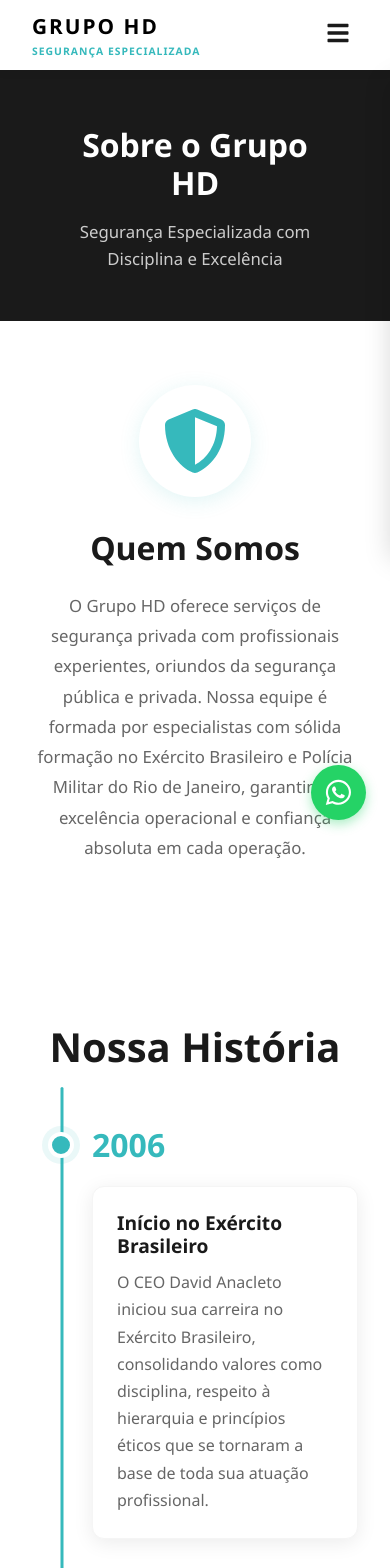
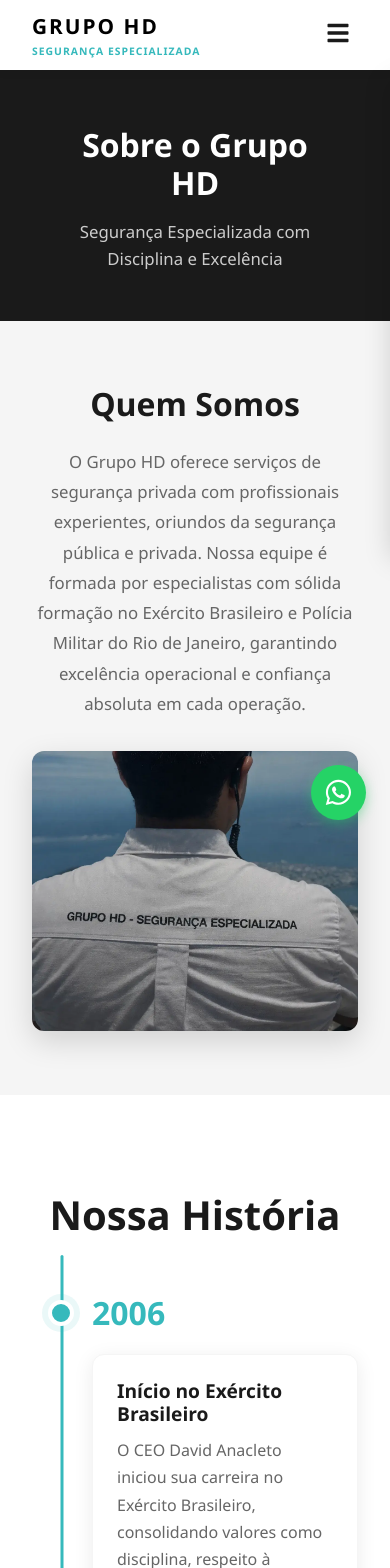
Before and after one commit to dan94k/grupohd, a React (Vite) app: page /sobre in a window 390 px wide. Shown: the top 1568 px of the page. Built offline with nearby package versions, Linux system fonts and the light colour scheme.

Commit message:
Ajuste sobre

```diff
--- a/src/pages/About.css
+++ b/src/pages/About.css
@@ -25,24 +25,20 @@
 /* Intro Section */
 .intro-section {
   padding: 5rem 0;
-  background: var(--color-white);
+  background: var(--color-gray-lighter);
 }
 
 .intro-content {
-  max-width: 900px;
+  max-width: 1100px;
   margin: 0 auto;
-  text-align: center;
+  display: grid;
+  grid-template-columns: 1fr 1fr;
+  gap: 4rem;
+  align-items: center;
 }
 
-.intro-icon {
-  font-size: 5rem;
-  color: #36b9bc;
-  margin-bottom: 2rem;
-  display: inline-flex;
-  padding: 2rem;
-  background: var(--color-white);
-  border-radius: 50%;
-  box-shadow: 0 4px 20px rgba(54, 185, 188, 0.15);
+.intro-text {
+  text-align: left;
 }
 
 .intro-text h2 {
@@ -55,8 +51,26 @@
   font-size: 1.15rem;
   line-height: 1.9;
   color: var(--color-gray);
-  max-width: 800px;
-  margin: 0 auto;
+}
+
+.intro-image {
+  display: flex;
+  justify-content: center;
+  align-items: center;
+  width: 100%;
+  height: 100%;
+  overflow: hidden;
+  border-radius: 12px;
+  box-shadow: 0 8px 30px rgba(0, 0, 0, 0.1);
+}
+
+.intro-image img {
+  width: 100%;
+  height: 100%;
+  min-height: 320px;
+  object-fit: cover;
+  object-position: center;
+  display: block;
 }
 
 /* MVV Section */
@@ -359,16 +373,11 @@
   flex-shrink: 0;
 }
 
-.ceo-image .image-placeholder {
+.ceo-image img {
   width: 140px;
   height: 140px;
-  background: #36b9bc;
   border-radius: 50%;
-  display: flex;
-  align-items: center;
-  justify-content: center;
-  font-size: 4.5rem;
-  color: var(--color-white);
+  object-fit: cover;
   box-shadow: 0 8px 25px rgba(54, 185, 188, 0.3);
   border: 4px solid var(--color-white);
 }
@@ -432,9 +441,14 @@
     padding: 4rem 0;
   }
 
-  .intro-icon {
-    font-size: 4rem;
-    padding: 1.5rem;
+  .intro-content {
+    grid-template-columns: 1fr;
+    gap: 2rem;
+    text-align: center;
+  }
+
+  .intro-text {
+    text-align: center;
   }
 
   .intro-text h2 {
@@ -443,6 +457,14 @@
 
   .intro-text p {
     font-size: 1.05rem;
+  }
+
+  .intro-image {
+    min-height: 280px;
+  }
+
+  .intro-image img {
+    min-height: 280px;
   }
 
   .mvv-section .section-title {
@@ -527,10 +549,9 @@
     padding: 2rem;
   }
 
-  .ceo-image .image-placeholder {
+  .ceo-image img {
     width: 120px;
     height: 120px;
-    font-size: 4rem;
     margin: 0 auto;
   }
 
--- a/src/pages/About.jsx
+++ b/src/pages/About.jsx
@@ -1,5 +1,5 @@
 import { useTranslation } from 'react-i18next'
-import { FaBullseye, FaEye, FaStar, FaShieldAlt, FaUserTie } from 'react-icons/fa'
+import { FaBullseye, FaEye, FaStar } from 'react-icons/fa'
 import './About.css'
 
 export default function About() {
@@ -19,12 +19,12 @@
       <section className="section intro-section">
         <div className="container">
           <div className="intro-content">
-            <div className="intro-icon">
-              <FaShieldAlt />
-            </div>
             <div className="intro-text">
               <h2>{t('about.intro.title')}</h2>
               <p>{t('about.intro.text')}</p>
+            </div>
+            <div className="intro-image">
+              <img src="/images/back-shirt.webp" alt="Grupo HD - Segurança Especializada" />
             </div>
           </div>
         </div>
@@ -55,12 +55,9 @@
         <div className="container">
           <div className="ceo-content">
             <div className="ceo-image">
-              <div className="image-placeholder">
-                <FaUserTie />
-              </div>
+              <img src="/images/david.webp" alt="David Anacleto - CEO Grupo HD" />
             </div>
             <div className="ceo-text">
-              <span className="ceo-label">{t('about.ceo.title')}</span>
               <h2>{t('about.ceo.name')}</h2>
               <h3>{t('about.ceo.role')}</h3>
               <p>{t('about.ceo.description')}</p>
```
Also changed, not shown: public/images/back-shirt.webp (added), public/images/david.webp (added).
